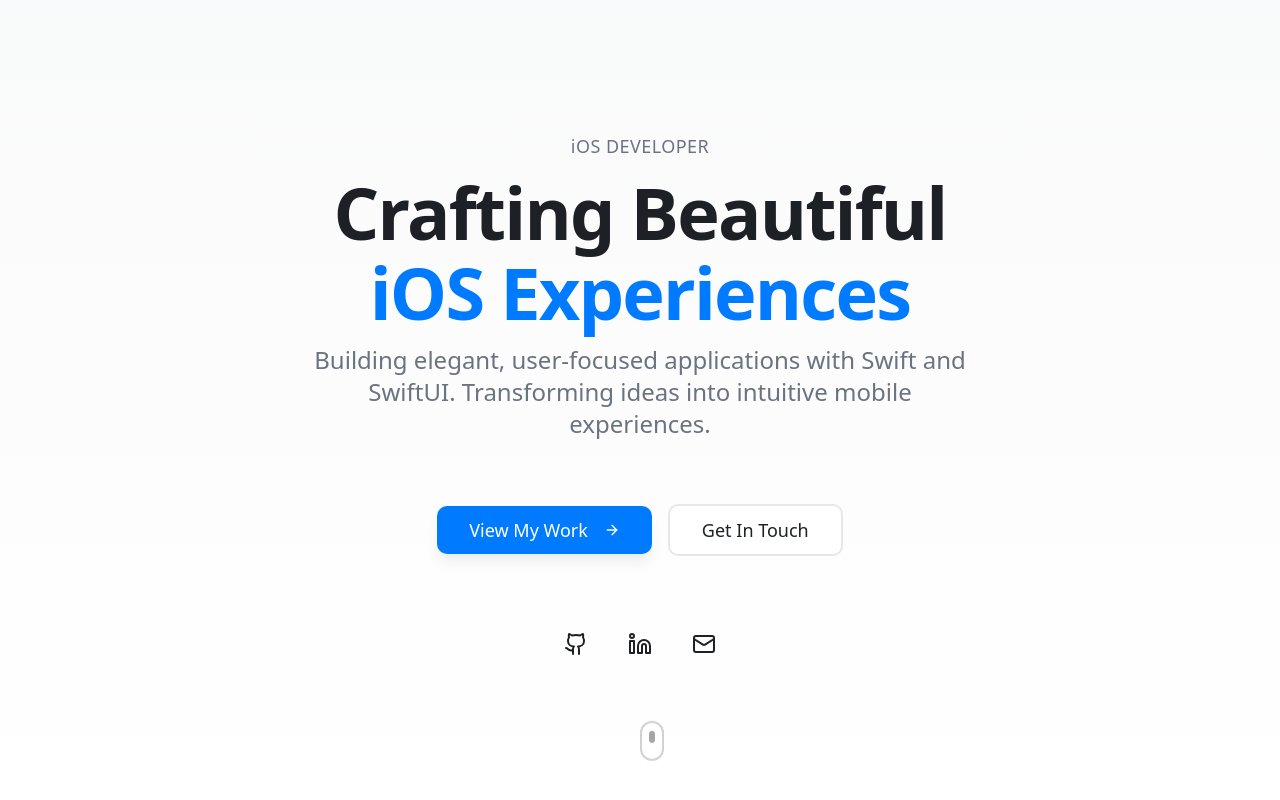
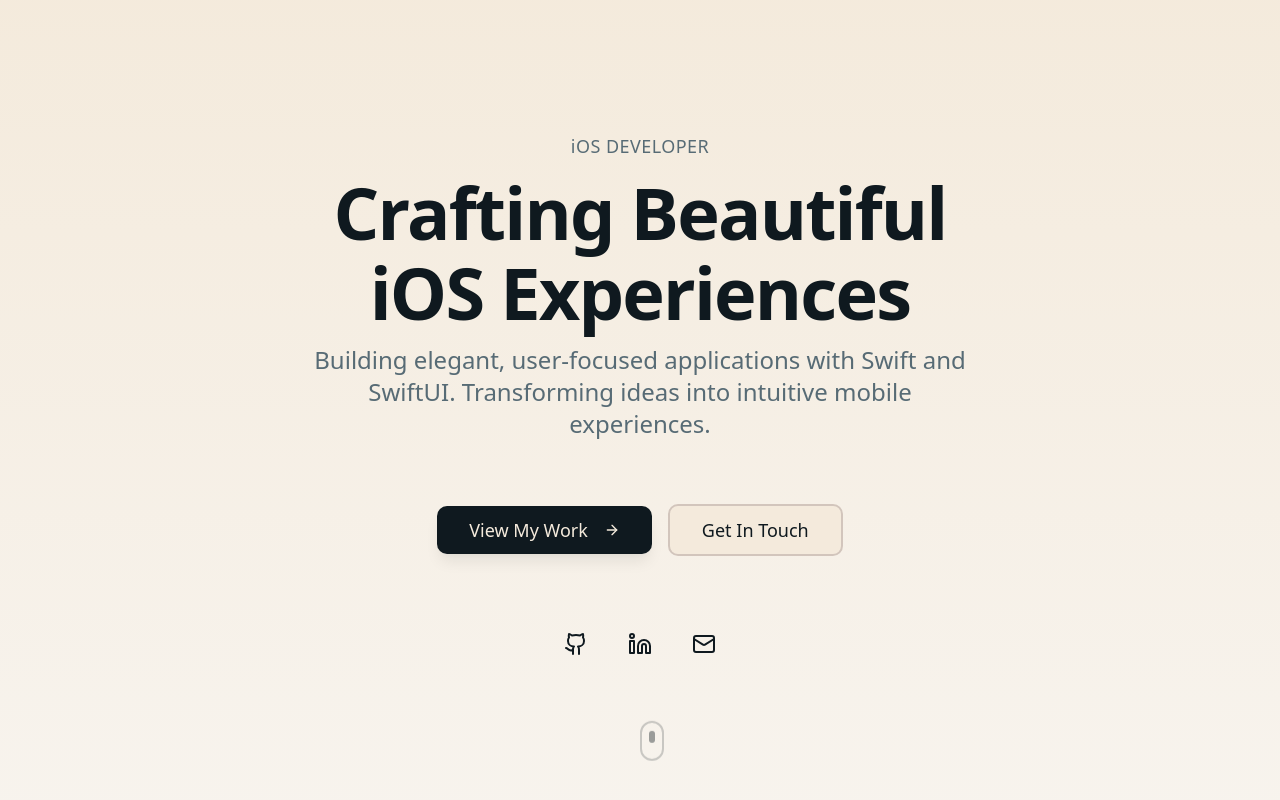
Before and after one commit to deruloop/deruloop.github.io, a React (Vite) app: page / in a window 1280 px wide. Shown: the top 800 px of the page. Built offline with nearby package versions, Linux system fonts and the light colour scheme; the HTML template or start-up script is replaced by a standard one.

Commit message:
Preceding changes

```diff
--- a/src/index.css
+++ b/src/index.css
@@ -8,55 +8,54 @@ All colors MUST be HSL.
 
 @layer base {
   :root {
-    --background: 0 0% 100%;
-    --foreground: 220 13% 13%;
+    --background: 36 52% 91%;
+    --foreground: 200 33% 9%;
 
-    --card: 0 0% 100%;
-    --card-foreground: 220 13% 13%;
+    --card: 36 40% 95%;
+    --card-foreground: 200 33% 9%;
 
-    --popover: 0 0% 100%;
-    --popover-foreground: 220 13% 13%;
+    --popover: 36 52% 91%;
+    --popover-foreground: 200 33% 9%;
 
-    /* iOS Blue as primary */
-    --primary: 211 100% 50%;
-    --primary-foreground: 0 0% 100%;
+    --primary: 200 33% 9%;
+    --primary-foreground: 36 52% 91%;
 
-    --primary-hover: 211 100% 45%;
+    --primary-hover: 200 33% 15%;
 
-    --secondary: 220 14% 96%;
-    --secondary-foreground: 220 13% 13%;
+    --secondary: 24 20% 65%;
+    --secondary-foreground: 200 33% 9%;
 
-    --muted: 220 14% 96%;
-    --muted-foreground: 220 9% 46%;
+    --muted: 36 30% 85%;
+    --muted-foreground: 200 15% 40%;
 
-    --accent: 211 100% 50%;
-    --accent-foreground: 0 0% 100%;
+    --accent: 24 20% 65%;
+    --accent-foreground: 200 33% 9%;
 
     --destructive: 0 84.2% 60.2%;
     --destructive-foreground: 0 0% 100%;
 
-    --border: 220 13% 91%;
-    --input: 220 13% 91%;
-    --ring: 211 100% 50%;
+    --border: 24 20% 78%;
+    --input: 24 20% 78%;
+    --ring: 200 33% 9%;
 
     --radius: 0.75rem;
 
-    /* Custom iOS-inspired tokens */
-    --gradient-primary: linear-gradient(135deg, hsl(211 100% 50%) 0%, hsl(211 100% 60%) 100%);
-    --gradient-hero: linear-gradient(180deg, hsl(220 14% 98%) 0%, hsl(0 0% 100%) 100%);
-    --shadow-soft: 0 4px 6px -1px hsl(220 13% 13% / 0.05), 0 2px 4px -1px hsl(220 13% 13% / 0.03);
-    --shadow-medium: 0 10px 15px -3px hsl(220 13% 13% / 0.08), 0 4px 6px -2px hsl(220 13% 13% / 0.03);
-    --shadow-large: 0 20px 25px -5px hsl(220 13% 13% / 0.1), 0 10px 10px -5px hsl(220 13% 13% / 0.04);
+    /* Custom tokens inspired by logo palette */
+    --gradient-primary: linear-gradient(135deg, hsl(200 33% 9%) 0%, hsl(200 33% 18%) 100%);
+    --gradient-hero: linear-gradient(180deg, hsl(36 52% 91%) 0%, hsl(36 40% 95%) 100%);
+    --shadow-soft: 0 4px 6px -1px hsl(200 33% 9% / 0.05), 0 2px 4px -1px hsl(200 33% 9% / 0.03);
+    --shadow-medium: 0 10px 15px -3px hsl(200 33% 9% / 0.08), 0 4px 6px -2px hsl(200 33% 9% / 0.03);
+    --shadow-large: 0 20px 25px -5px hsl(200 33% 9% / 0.1), 0 10px 10px -5px hsl(200 33% 9% / 0.04);
     --transition-smooth: all 0.3s cubic-bezier(0.4, 0, 0.2, 1);
 
-    --sidebar-background: 0 0% 98%;
-    --sidebar-foreground: 240 5.3% 26.1%;
-    --sidebar-primary: 240 5.9% 10%;
-    --sidebar-primary-foreground: 0 0% 98%;
-    --sidebar-accent: 240 4.8% 95.9%;
-    --sidebar-accent-foreground: 240 5.9% 10%;
-    --sidebar-border: 220 13% 91%;
-    --sidebar-ring: 217.2 91.2% 59.8%;
+    --sidebar-background: 36 40% 93%;
+    --sidebar-foreground: 200 33% 9%;
+    --sidebar-primary: 200 33% 9%;
+    --sidebar-primary-foreground: 36 52% 91%;
+    --sidebar-accent: 24 20% 65%;
+    --sidebar-accent-foreground: 200 33% 9%;
+    --sidebar-border: 24 20% 78%;
+    --sidebar-ring: 200 33% 9%;
   }
 
   .dark {
```
